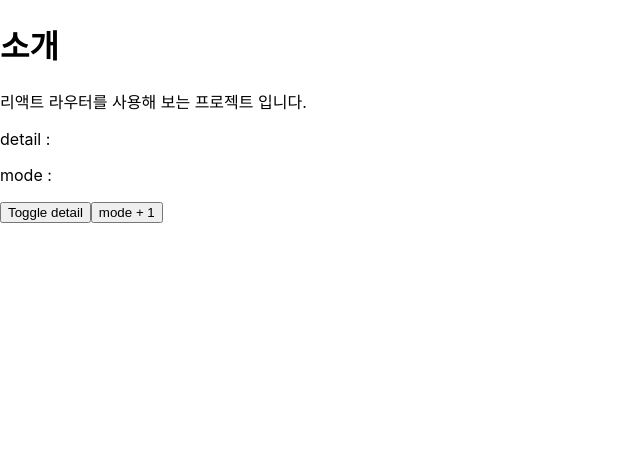
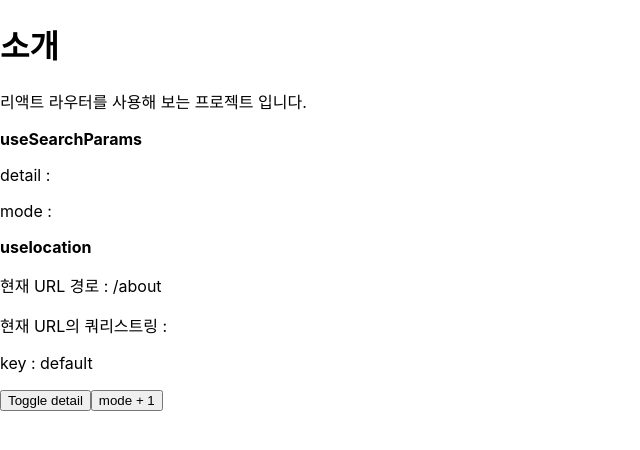
Before and after one commit to sungjaechoi/router-tutorial, a React (Create React App) app: page /about in a window 1280 px wide. Shown: the top 450 px of the page, without its empty margins (0-640 px from the left). Built offline with nearby package versions, Linux system fonts and the light colour scheme.

Commit message:
useLocation+useSearchParams
useLocation과 useSearchParams 같이 확인해 보기

```diff
--- a/src/pages/About.js
+++ b/src/pages/About.js
@@ -1,12 +1,15 @@
+import { useLocation } from "react-router-dom";
 import {useSearchParams} from "react-router-dom";
 
 const About = () => {
+  const location = useLocation()
+  const {pathname, search, key} = location
+
   const [searchParams, setSearchParams] = useSearchParams()
+
 
   const detail = searchParams.get('detail')
   const mode = searchParams.get('mode')
-  console.log('detail', detail)
-  console.log('mode',mode)
 
   const onToggleDetail = () => {
     setSearchParams({mode, detail: detail === 'true' ? false : true})
@@ -20,8 +23,13 @@ const About = () => {
     <div>
       <h1>소개</h1>
       <p>리액트 라우터를 사용해 보는 프로젝트 입니다.</p>
+      <strong>useSearchParams</strong>
       <p>detail : {detail}</p>
       <p>mode : {mode}</p>
+      <strong>uselocation</strong>
+      <p>현재 URL 경로 : {pathname}</p>
+      <p>현재 URL의 쿼리스트링 : {search}</p>
+      <p>key : {key}</p>
       <button onClick={onToggleDetail} >Toggle detail</button>
       <button onClick={onIncreaseMode}>mode + 1</button>
     </div>
```
